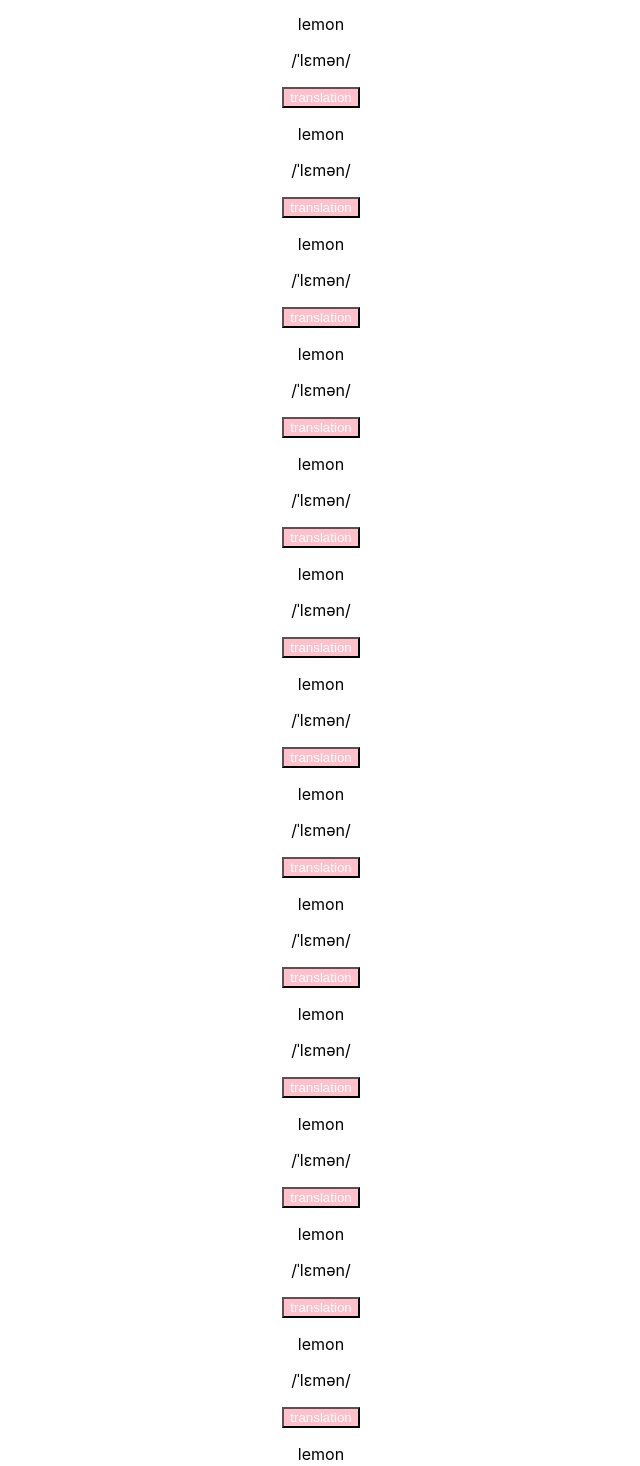
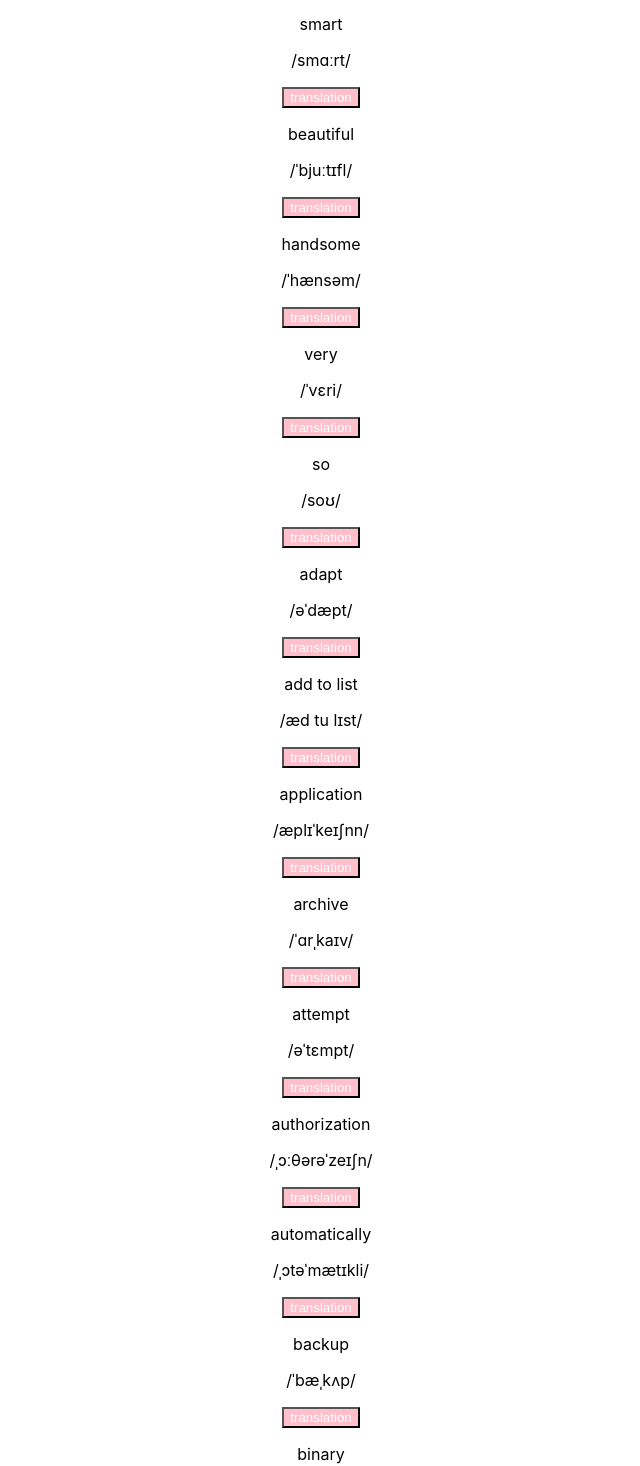
Before and after one commit to Aizhan-px/language-project, a React (Create React App) app: page / in a window 1280 px wide. Shown: the part 1086-2552 px from the top of the page, without its empty margins (319-959 px from the left). Built offline with nearby package versions, Linux system fonts and the light colour scheme.

Commit message:
fixed header,change words,traslate.

```diff
--- a/src/App.js
+++ b/src/App.js
@@ -3,6 +3,8 @@ import Card from './components/Card';
 import Header from './components/Header';
 import Table from './components/Table';
 import Footer from './components/Footer';
+
+
 
 
 const words =[
@@ -31,7 +33,6 @@ const words =[
     russian: 'Ананас',
   },
 
-
   {
     id:5,
     english:'lemon',
@@ -40,129 +41,129 @@ const words =[
   },
   {
     id:6,
-    english:'lemon',
-    transcription:'/ˈlɛmən/',
-    russian: 'Лимон',
+    english:'cool',
+    transcription:'/kuːl/',
+    russian: 'классный',
   },
   {
     id:7,
-    english:'lemon',
-    transcription:'/ˈlɛmən/',
-    russian: 'Лимон',
+    english:'nice',
+    transcription:'/naɪs/',
+    russian: 'Милый',
   },
   {
     id:8,
-    english:'lemon',
-    transcription:'/ˈlɛmən/',
-    russian: 'Лимон',
+    english:'funny',
+    transcription:'/ˈfʌn.i/',
+    russian: 'Забавный',
   },
   {
     id:9,
     english:'lemon',
     transcription:'/ˈlɛmən/',
-    russian: 'Лимон',
+    russian: 'Лим',
   },
   {
     id:10,
-    english:'lemon',
-    transcription:'/ˈlɛmən/',
-    russian: 'Лимон',
+    english:'smart',
+    transcription:'/smɑːrt/',
+    russian: 'Умный',
   },
   {
     id:11,
-    english:'lemon',
-    transcription:'/ˈlɛmən/',
-    russian: 'Лимон',
+    english:'beautiful',
+    transcription:'/ˈbjuːtɪfl/',
+    russian: 'красивый',
   },
   {
     id:12,
-    english:'lemon',
-    transcription:'/ˈlɛmən/',
-    russian: 'Лимон',
+    english:'handsome',
+    transcription:'/ˈhænsəm/',
+    russian: 'красивый',
   },
   {
     id:13,
-    english:'lemon',
-    transcription:'/ˈlɛmən/',
-    russian: 'Лимон',
+    english:'very',
+    transcription:'/ˈvɛri/',
+    russian: 'очень',
   },
   {
     id:14,
-    english:'lemon',
-    transcription:'/ˈlɛmən/',
-    russian: 'Лимон',
+    english:'so',
+    transcription:'/soʊ/',
+    russian: 'такой',
   },
   {
     id:15,
-    english:'lemon',
-    transcription:'/ˈlɛmən/',
-    russian: 'Лимон',
+    english:'adapt',
+    transcription:'/əˈdæpt/',
+    russian: 'настраивать',
   },
   {
     id:16,
-    english:'lemon',
-    transcription:'/ˈlɛmən/',
-    russian: 'Лимон',
+    english:'add to list',
+    transcription:'/æd tu lɪst/',
+    russian: 'добавлять в список',
   },
   {
     id:17,
-    english:'lemon',
-    transcription:'/ˈlɛmən/',
-    russian: 'Лимон',
+    english:'application',
+    transcription:'/æplɪˈkeɪʃnn/',
+    russian: 'приложение',
   },
   {
     id:18,
-    english:'lemon',
-    transcription:'/ˈlɛmən/',
-    russian: 'Лимон',
+    english:'archive',
+    transcription:'/ˈɑrˌkaɪv/',
+    russian: 'архивировать',
   },
   {
     id:19,
-    english:'lemon',
-    transcription:'/ˈlɛmən/',
-    russian: 'Лимон',
+    english:'attempt',
+    transcription:'/əˈtɛmpt/',
+    russian: 'попытка',
   },
   {
     id:20,
-    english:'lemon',
-    transcription:'/ˈlɛmən/',
-    russian: 'Лимон',
+    english:'authorization',
+    transcription:'/ˌɔːθərəˈzeɪʃn/',
+    russian: 'авторизация',
   },
   {
     id:21,
-    english:'lemon',
-    transcription:'/ˈlɛmən/',
-    russian: 'Лимон',
+    english:'automatically',
+    transcription:'/ˌɔtəˈmætɪkli/',
+    russian: 'автоматически',
   },
   {
     id:22,
-    english:'lemon',
-    transcription:'/ˈlɛmən/',
-    russian: 'Лимон',
+    english:'backup',
+    transcription:'/ˈbæˌkʌp/',
+    russian: 'резервная копия',
   },
   {
     id:23,
-    english:'lemon',
-    transcription:'/ˈlɛmən/',
-    russian: 'Лимон',
+    english:'binary',
+    transcription:'/ˈbaɪnəri/',
+    russian: 'двоичный',
   },
   {
     id:24,
-    english:'lemon',
-    transcription:'/ˈlɛmən/',
-    russian: 'Лимон',
+    english:'blowfish',
+    transcription:'/ˈbloʊfɪʃ/',
+    russian: 'блоуфиш (криптографический алгоритм)',
   },
   {
     id:25,
-    english:'lemon',
-    transcription:'/ˈlɛmən/',
-    russian: 'Лимон',
+    english:'compatible',
+    transcription:'/kəmˈpætəbə/',
+    russian: 'совместимый',
   },
   {
     id:26,
-    english:'lemon',
-    transcription:'/ˈlɛmən/',
-    russian: 'Лимон',
+    english:'lomponent',
+    transcription:'/ˈkəmˈpoʊnənt/',
+    russian: 'компонент',
   },
 ]
 
@@ -171,12 +172,6 @@ function App() {
   return (
     <div className="App">
      <Header/>
-     {
-      window.addEventListener("languagechange", () => {
-        console.log("languagechange event detected!");
-      })
-      // kak suda ego pri
-     }
 
      {
       words.map((word)=>{
--- a/src/components/Button.jsx
+++ b/src/components/Button.jsx
@@ -2,7 +2,7 @@ import React from 'react'
 
 function Button(props) {
     return (
-        <button style={{'color':'white','background':'pink'}}>{props.text} </button>
+        <button style={{'color':'white','background':'orange'}}>{props.text} </button>
     )
     }
 
--- a/src/components/Header.css
+++ b/src/components/Header.css
@@ -1,47 +1,19 @@
 
 .Header {
-        background: #fff;
-        border-bottom: 2px solid #e5e5e5;
-        position:flex;
-        top: 0;
-        width: 100%;
-        z-index: 210;
-        background-color: beige;
-    /* align-items: center;
-    display: flex;
-    height: 70px;
-    justify-content: space-between;
-    margin: 0 auto;
-    padding: 0 66px;
-    position: relative;
-    background-color: rgba(237, 163, 222, 0.723); */
-
-    /* padding: 0;
-    height: auto;
-    display: grid;
+    background: #fff;
+    border-bottom: 2px solid #e5e5e5;
+    background-color: rgba(255, 166, 0, 0.734);
     grid-template-areas: 'logo nav';
-    align-items: center;
-    justify-items: center;
-    background-color: rgba(237, 163, 222, 0.723);
-    text-align: justify; */
-
 }
 
 
-.Nav {
-    /* flex-direction: row;
-    height: 100%;
-    align-items: center;
-    display: flex;
-    justify-content: space-between;
-}
-/*      */
-    grid-area:auto;
-    display: grid;
+.nav {
     grid-template-columns: repeat(4,auto);
-    color: #d2f872;
+    text-align: center;
+    color: #ffffff;
     align-items: center;
     justify-items:flex-start;
+
 }
 
 .logoImg {
@@ -49,4 +21,5 @@
         height: 70px;
         width: 70px;
         cursor: pointer;
-    }
+        align-items: flex-start
+}
```
Also changed, not shown: src/components/Table.css (+7 -0 lines), src/components/card.css (+7 -10 lines), src/App.css (line endings or trailing spaces), src/components/vremennoeLogo.jpeg (deleted).
